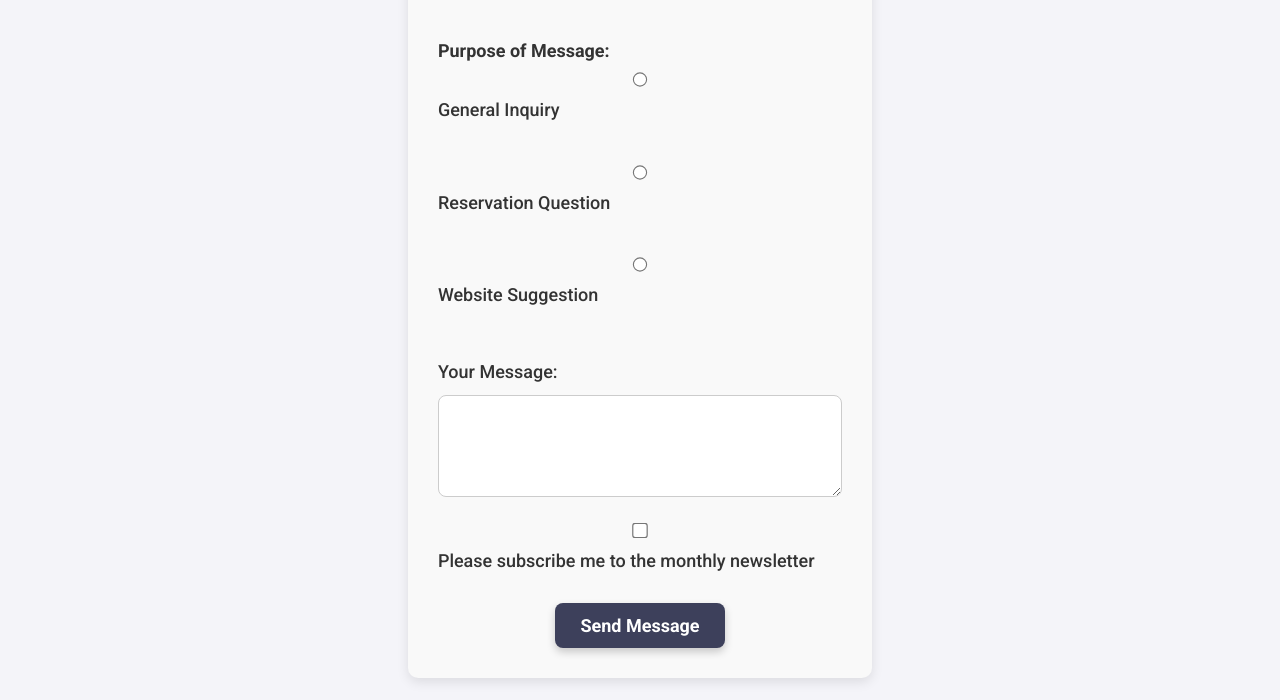
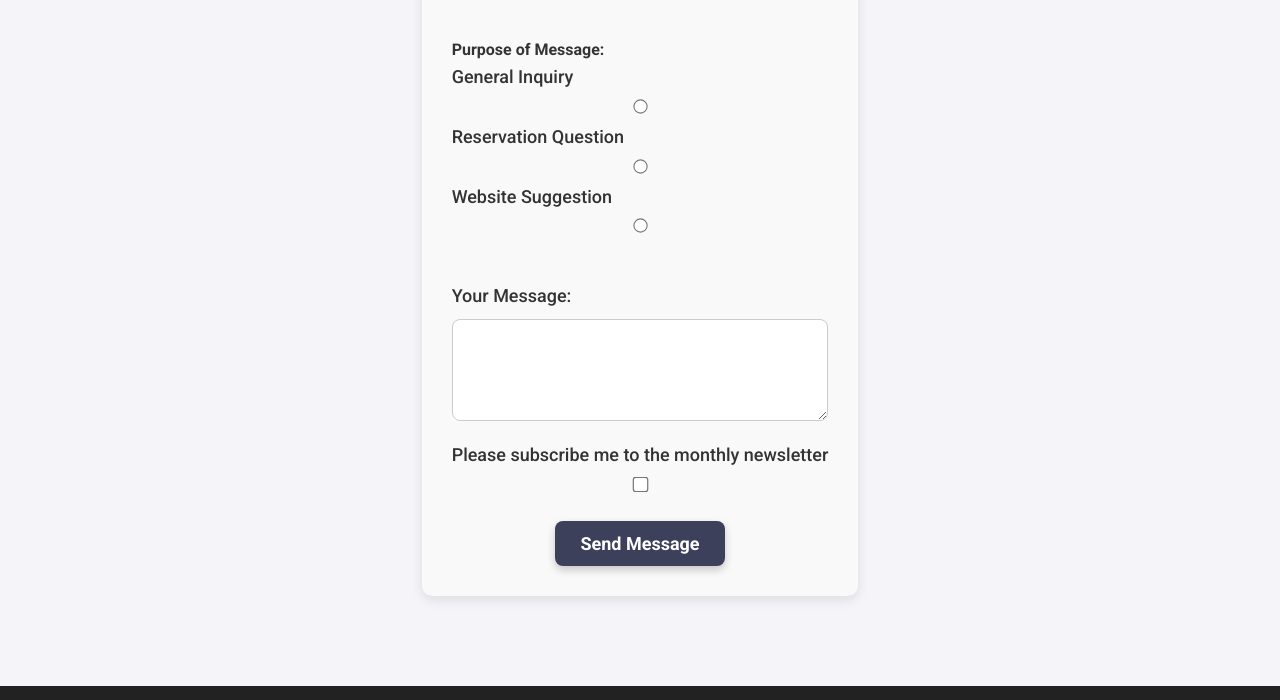
Before and after one commit to madokscharles/wdd130, a plain HTML site: page wwr/contact.html in a window 1280 px wide. Shown: the part 1365-2065 px from the top of the page. Drawn offline with nearby package versions, Linux system fonts and the light colour scheme.

Commit message:
HTML validation corrections

```diff
--- a/wwr/contact.html
+++ b/wwr/contact.html
@@ -36,7 +36,7 @@
 
             <section class="contact-us">
                 <h2>Find Us</h2>
-                <iframe src="https://www.google.com/maps/embed?pb=..." width="600" height="450" style="border:0;" allowfullscreen="" loading="lazy"></iframe>
+                <iframe src="https://www.google.com/maps/embed?pb=..." width="600" height="450" allowfullscreen="" loading="lazy"></iframe>
             </section>
         </div>
 
@@ -77,10 +77,13 @@
 
                 <fieldset>
                     <div class="form-item">
-                        <legend>Purpose of Message:</legend>
-                        <label><input type="radio" name="purpose" value="General Inquiry" required> General Inquiry</label><br>
-                        <label><input type="radio" name="purpose" value="Reservation Question"> Reservation Question</label><br>
-                        <label><input type="radio" name="purpose" value="Website Suggestion"> Website Suggestion</label>
+                        <h4>Purpose of Message:</h4>
+                        <label for="general">General Inquiry</label>
+                        <input type="radio" name="purpose" id="general" value="General Inquiry" required>
+                        <label for="reservation">Reservation Question</label>
+                        <input type="radio" name="purpose" id="reservation" value="Reservation Question" required>
+                        <label for="website">Website Suggestion</label>
+                        <input type="radio" name="purpose" id="website" value="Website Suggestion">
                     </div>
                 </fieldset>
 
@@ -90,9 +93,8 @@
                 </div>
 
                 <div class="form-item">
-                    <label>
-                        <input type="checkbox" name="subscribe" value="yes"> Please subscribe me to the monthly newsletter
-                    </label>
+                    <label for="subscribe">Please subscribe me to the monthly newsletter</label>
+                    <input type="checkbox" name="subscribe" id="subscribe" value="yes">
                 </div>
 
                 <button type="submit">Send Message</button>
--- a/wwr/styles/rafting.css
+++ b/wwr/styles/rafting.css
@@ -186,6 +186,10 @@ section img {
     font-size: 24px;
     margin-bottom: 15px;
     color: var(--primary-color);
+}
+
+iframe {
+    border: 0;
 }
 
 .contact-us iframe {
```
